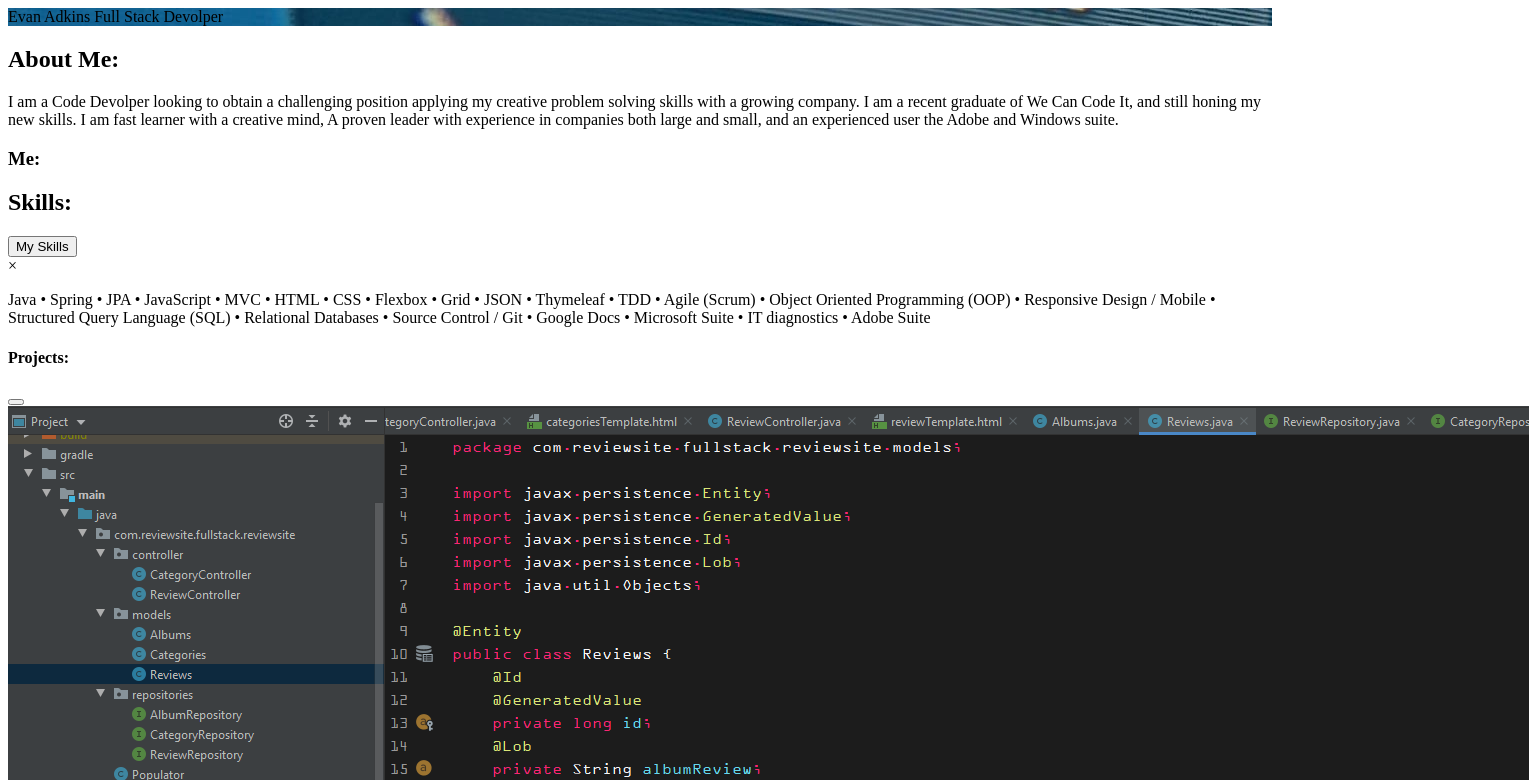
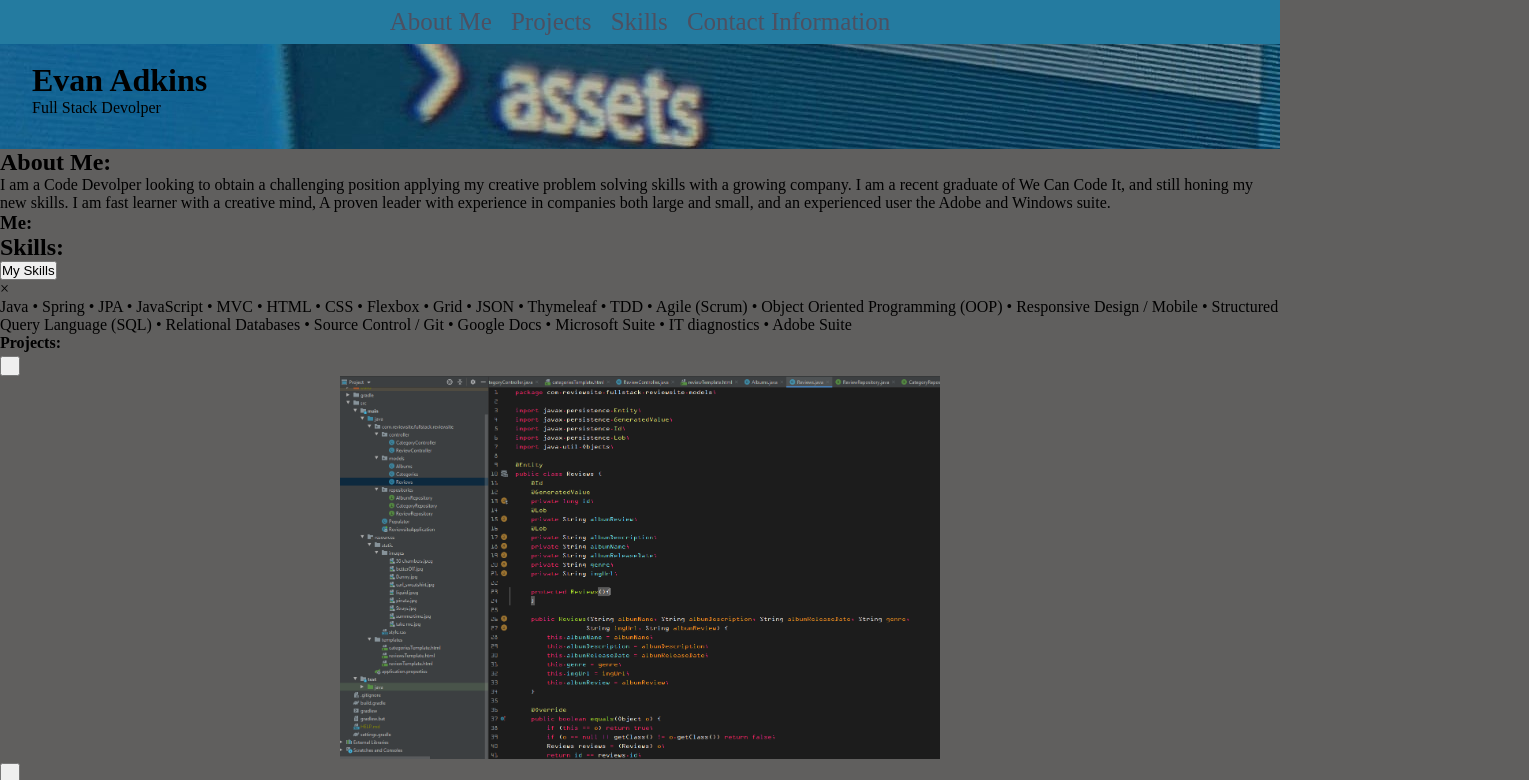
Before and after one commit to adkinsevan/adkinsevan.github.io, a plain HTML site: page index.html in a window 1280 px wide. Shown: the top 780 px of the page, 1529 px wide, since content can reach past the window. Drawn offline with Linux system fonts and the light colour scheme; a web font is replaced by a local one.

Commit message:
submit for project

```diff
--- a/index.html
+++ b/index.html
@@ -8,10 +8,27 @@
 </head>
 <body>
   <header>
-    <div style="background-image: url(assets/122219502_1284644888554104_2461829265222993131_n.jpg);"
-    <h1>Evan Adkins</h1>
-    <span>Full Stack Devolper</span>
-  </header>
+    <nav>
+      <div class="toogle-menu">
+        <h1 id= "toggle-bar">
+          ☰
+        </h1>
+
+        <ul class="navMenu">
+        <li><a href="#aboutMe">About Me</a></li>
+        <li><a href="#myProjects">Projects</a></li>
+        <li><a href="#skills">Skills</a></li>
+        <li><a href="#contactInfo">Contact Information</a></li>
+        </ul>
+      </div>
+
+      </nav>
+    </header>
+    <div class="name">
+      <h1>Evan Adkins</h1>
+      <span>Full Stack Devolper</span>
+    </div>
+
   <main>
     <section id="aboutMe">
       <div>
@@ -96,19 +113,7 @@
       </ul>
     </section>
   </main>
-  <nav>
-  <div class="toogle-menu">
-    <h1 id= "toggle-bar">
-      ☰
-    </h1>
-    <ul class="navMenu">
-    <li><a href="#aboutMe">About Me</a></li>
-    <li><a href="#myProjects">Projects</a></li>
-    <li><a href="#skills">Skills</a></li>
-    <li><a href="#contactInfo">Contact Information</a></li>
-    </ul>
-  </div>
-  </nav>
+
   <footer>&copy; 2020 Evan Adkins</footer>
   <script src="index.js"></script>
 </body>
--- a/index.js
+++ b/index.js
@@ -74,5 +74,5 @@ tabcontent = document.getElementsByClassName("tabcontent");
     tablinks[i].className = tablinks[i].className.replace(" active", "");
   }
 
-  document.getElementById(cityName).style.display = "block";
+  document.getElementById(openProjects).style.display = "block";
   evt.currentTarget.className += " active";
--- a/style.css
+++ b/style.css
@@ -1,21 +1,32 @@
-@media (max-width: 768px) {
-  .navMenu {
-    display: none;
-  }
+@import url("https://fonts.googleapis.com/css2?family=Trispace&display=swap");
 
-  .navMenu.hamburger {
-    display: block;
-  }
+* {
+  box-sizing: border-box;
+  margin: 0;
+  padding: 0;
 }
 
-@media (min-width: 769px) {
-  .navMenu {
-    display: initial;
-  }
+:root {
+  --royal-blue-dark: #0a2463ff;
+  --red-salsa: #fb3640ff;
+  --davys-grey: #605f5eff;
+  --celadon-blue: #247ba0ff;
+  --platinum: #e2e2e2ff;
+  --name-font: "Trispace", sans-serif;
+}
 
-  #toggle-bar {
-    display: none;
-  }
+body {
+  background-color: var(--davys-grey);
+}
+#right-btn {
+  padding: 0.6em;
+  max-width: 20px;
+  height: 20px;
+}
+#left-btn {
+  padding: 0.6em;
+  max-width: 20px;
+  height: 20px;
 }
 .tab {
   float: left;
@@ -58,3 +69,59 @@
   height: 300px;
   display: none;
 }
+
+#carousel {
+  display: block;
+  margin: 0 auto;
+  max-width: 600px;
+}
+
+nav {
+  display: flex;
+  flex-direction: row;
+  justify-content: center;
+  background-color: var(--celadon-blue);
+  position: fixed;
+  top: 0;
+  width: 100%;
+}
+
+.navMenu li {
+  display: flex;
+  flex-direction: row;
+  float: left;
+  padding: 0.5em 0.6em;
+}
+.navMenu li a {
+  padding: 0;
+  color: #4d5061;
+  text-decoration: none;
+  font-size: 25px;
+}
+
+@media (max-width: 768px) {
+  .navMenu {
+    display: none;
+  }
+
+  .navMenu.hamburger {
+    display: block;
+  }
+}
+
+@media (min-width: 769px) {
+  .navMenu {
+    display: initial;
+  }
+
+  #toggle-bar {
+    display: none;
+  }
+}
+
+.name {
+  display: block;
+  padding: 2em;
+  margin-top: 30px;
+  background-image: url(assets/122219502_1284644888554104_2461829265222993131_n.jpg);
+}
```
